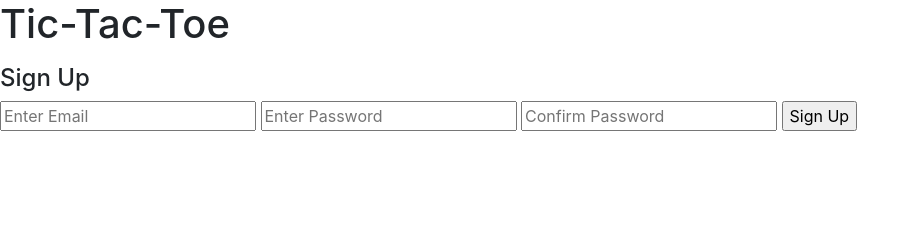
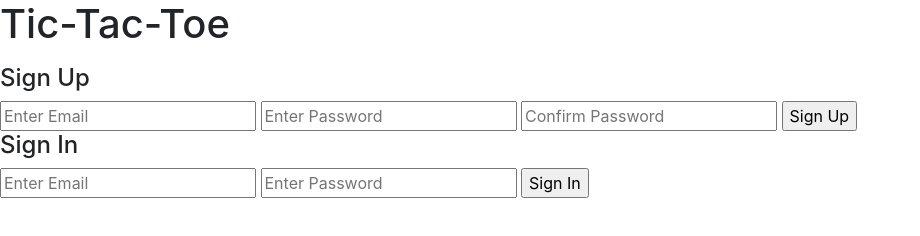
Before and after one commit to pguyal/tictactoe-client, a website built with webpack: page index.html in a window 1280 px wide. Shown: the whole page, without its empty margins (0-920 px from the left). Built offline with nearby package versions, Linux system fonts and the light colour scheme.

Commit message:
Add sign-in header and form in index.hmtl

```diff
--- a/index.html
+++ b/index.html
@@ -24,6 +24,14 @@
         <input name="credentials[password_confirmation]" type="password" placeholder="Confirm Password" required>
         <input type="submit" value="Sign Up"/>
       </form>
+
+      <h4>Sign In</h4>
+      <form id="sign-in">
+        <input name="credentials[email]" type="email" placeholder="Enter Email" required>
+        <input name="credentials[password]" type="password" placeholder="Enter Password" required>
+        <input type="submit" value="Sign In"/>
+      </form>
+
     </body>
 
 </html>
```
Also changed, not shown: 1 other file.
